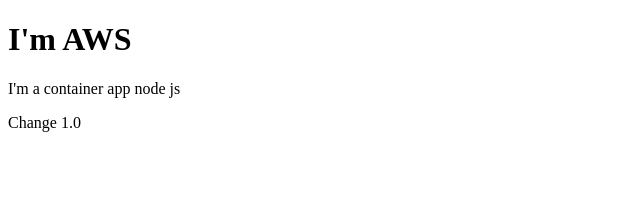
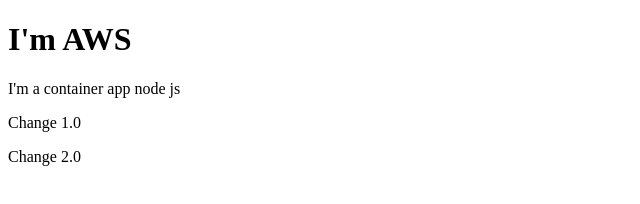
Before and after one commit to bcarranza/GithubPipelineAws, a website: page index.html in a window 1280 px wide. Shown: the full height of the page, 0-640 px from the left. Drawn offline with Linux system fonts and the light colour scheme.

Commit message:
change 2.0

```diff
--- a/index.html
+++ b/index.html
@@ -8,5 +8,6 @@
 <h1>I'm AWS</h1>
 <p>I'm a container app node js</p>
 <p>Change 1.0</p>
+<p>Change 2.0</p>
 </body>
 </html>
```
